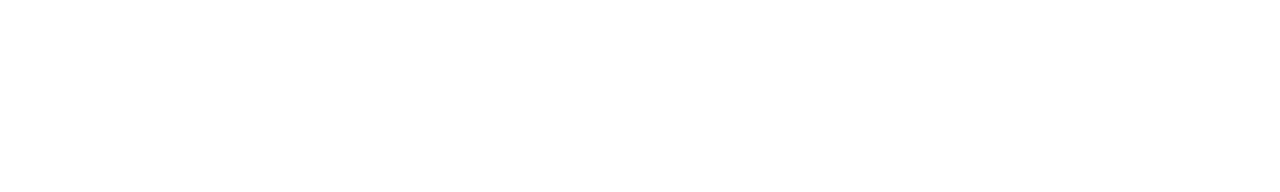
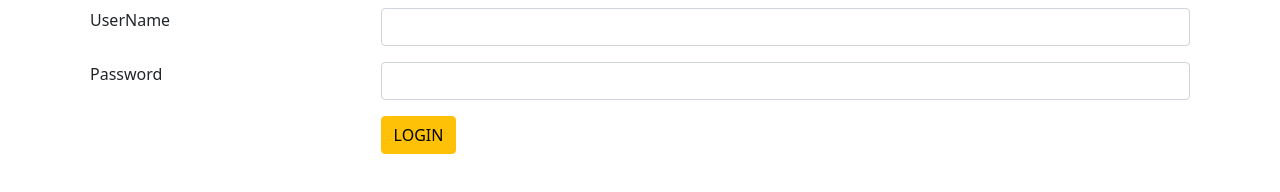
Before and after one commit to snehasamuel/VersionControlMZC, a plain HTML site: page index.html in a window 1280 px wide. Drawn offline with nearby package versions, Linux system fonts and the light colour scheme.

Commit message:
UserLogin page added

```diff
--- a/index.html
+++ b/index.html
@@ -1,12 +1,33 @@
 <!DOCTYPE html>
 <html lang="en">
 <head>
+    <link href="https://cdn.jsdelivr.net/npm/bootstrap@5.1.3/dist/css/bootstrap.min.css" rel="stylesheet" integrity="sha384-1BmE4kWBq78iYhFldvKuhfTAU6auU8tT94WrHftjDbrCEXSU1oBoqyl2QvZ6jIW3" crossorigin="anonymous">
     <meta charset="UTF-8">
     <meta http-equiv="X-UA-Compatible" content="IE=edge">
     <meta name="viewport" content="width=device-width, initial-scale=1.0">
     <title>Document</title>
 </head>
 <body>
-
+   <div class="container">
+       <div class="row">
+           <div class="col col-12 col-sm-12 col-md-12 col-lg-12 col-xl-12 col-xxl-12">
+            <table class="table table-borderless">
+                <tr>
+                    <td>UserName</td>
+                    <td><input type="text" class="form-control"> </td>
+                </tr>
+                <tr>
+                    <td>Password</td>
+                    <td><input type="password" name="" id="" class="form-control"></td>
+                </tr>
+                <tr>
+                    <td></td>
+                    <td><button class="btn btn-warning">LOGIN</button></td>
+                </tr>
+            </table>
+           </div>
+       </div>
+   </div>
+    <script src="https://cdn.jsdelivr.net/npm/bootstrap@5.1.3/dist/js/bootstrap.bundle.min.js" integrity="sha384-ka7Sk0Gln4gmtz2MlQnikT1wXgYsOg+OMhuP+IlRH9sENBO0LRn5q+8nbTov4+1p" crossorigin="anonymous"></script>
 </body>
 </html>
```
